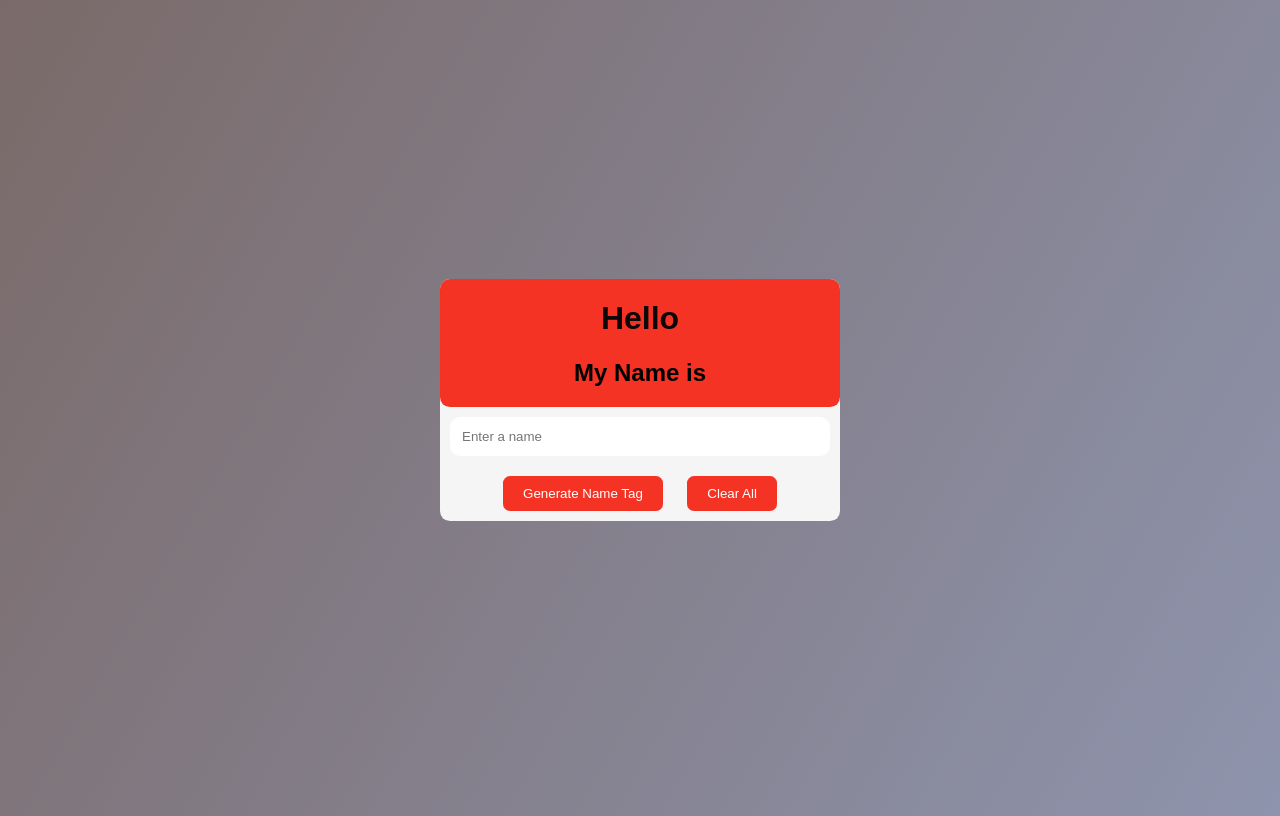
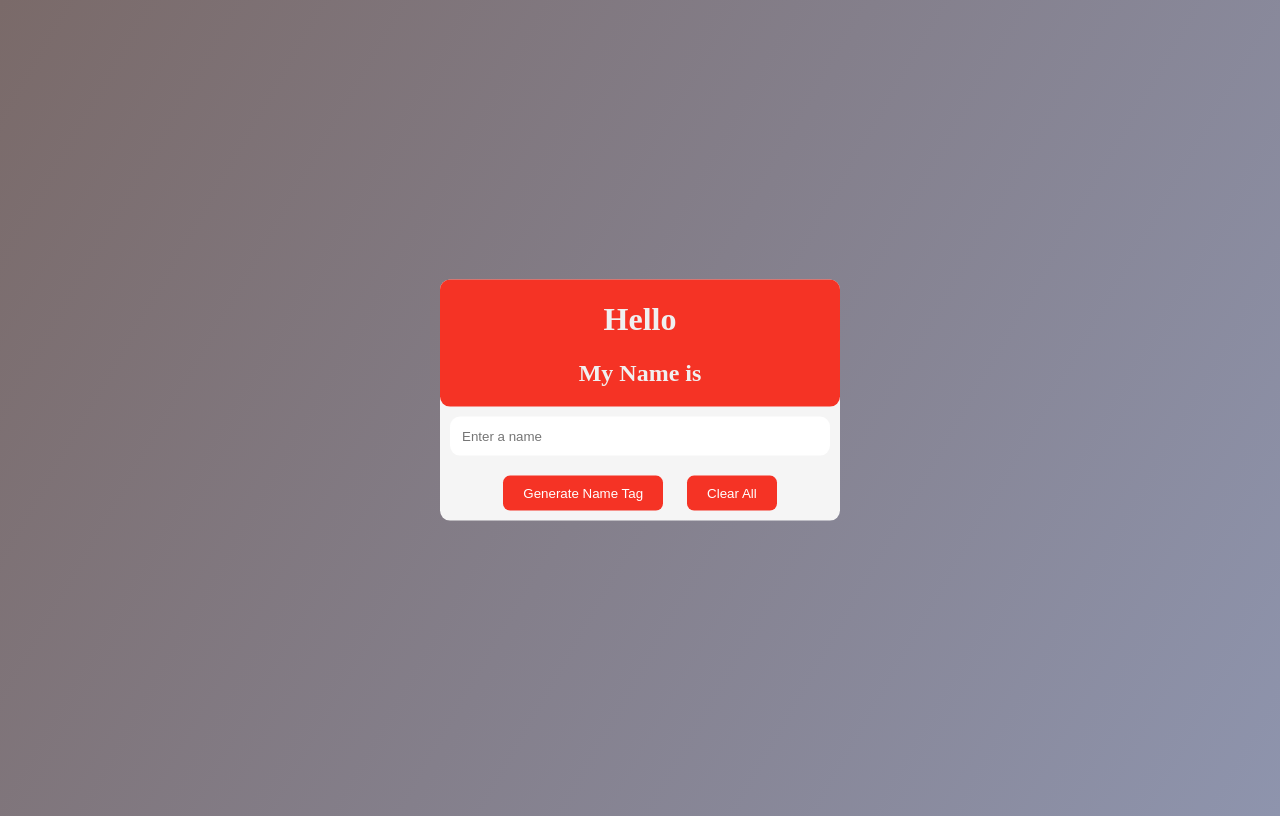
Before and after one commit to mohamed-061/Project-javasript, a plain HTML site: page index.html in a window 1280 px wide. Drawn offline with Linux system fonts and the light colour scheme; some icons are missing.

Commit message:
Update style.css

```diff
--- a/style.css
+++ b/style.css
@@ -1,5 +1,5 @@
 body {
-    font-family: Arial, sans-serif;
+    font-family: 'Poppins';
     text-align: center;
     background: linear-gradient(120deg,#7a6a69,#8e94ad);
     height: 100vh;
@@ -22,7 +22,10 @@ body {
 .container .header{
     background-color: #f53325;
     border-radius: 10px;
-
+}
+h1,h2 {
+    color: #f0f0f0;
+    font-size: bolder;
 }
 
 .tags{
@@ -31,11 +34,7 @@ body {
 
 }
 
-h1 {
-    color: #0d0707;
-}
-
-input[type="text"] {
+input{
     padding: 12px;
     margin: 10px;
     border: none;
```
